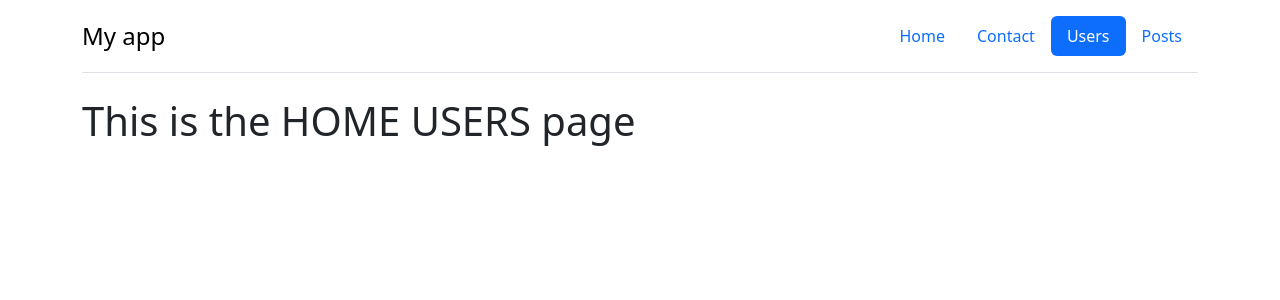
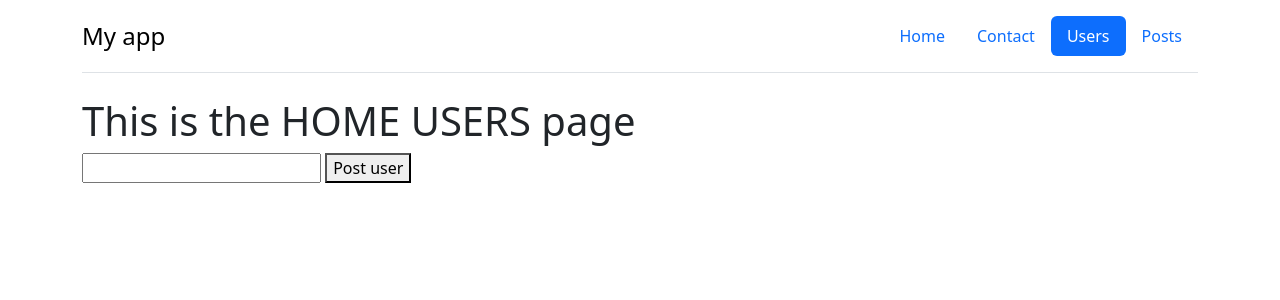
Before and after one commit to ferlobo1985/UDMY-Sveltekit-basics, a SvelteKit app: page /users in a window 1280 px wide. Shown: the top 300 px of the page. Built offline with nearby package versions, Linux system fonts and the light colour scheme.

Commit message:
18-Api routes
18-Api routes

```diff
--- /dev/null
+++ b/src/routes/api/users/+server.js
@@ -0,0 +1,19 @@
+import { error } from '@sveltejs/kit';
+
+export function GET(obj){
+    // console.log(obj)
+    return new Response(
+        JSON.stringify({username:'Steve'}),
+        {status:201}
+    )
+}
+
+export async function POST({request}){
+    const { email } = await request.json();
+
+    if(email !== "francis@gmail.com"){
+        return error(400,'You are not francis')
+    }
+
+    return new Response('Sucesss',{status:201})
+}
--- a/src/routes/users/+page.svelte
+++ b/src/routes/users/+page.svelte
@@ -1 +1,20 @@
+<script>
+    import axios from 'axios';
+    let email = '';
+
+    async function postUser(){
+        try{
+            const url = '/api/users';
+            const response = await axios.post(url,{
+                email
+            });
+            console.log(response.data)
+        } catch(error){
+            console.log(error.response.data.message)
+        }
+    }
+</script>
+
 <h1>This is the HOME USERS page</h1>
+<input type="email" bind:value={email}/>
+<button on:click={postUser}>Post user</button>
```
